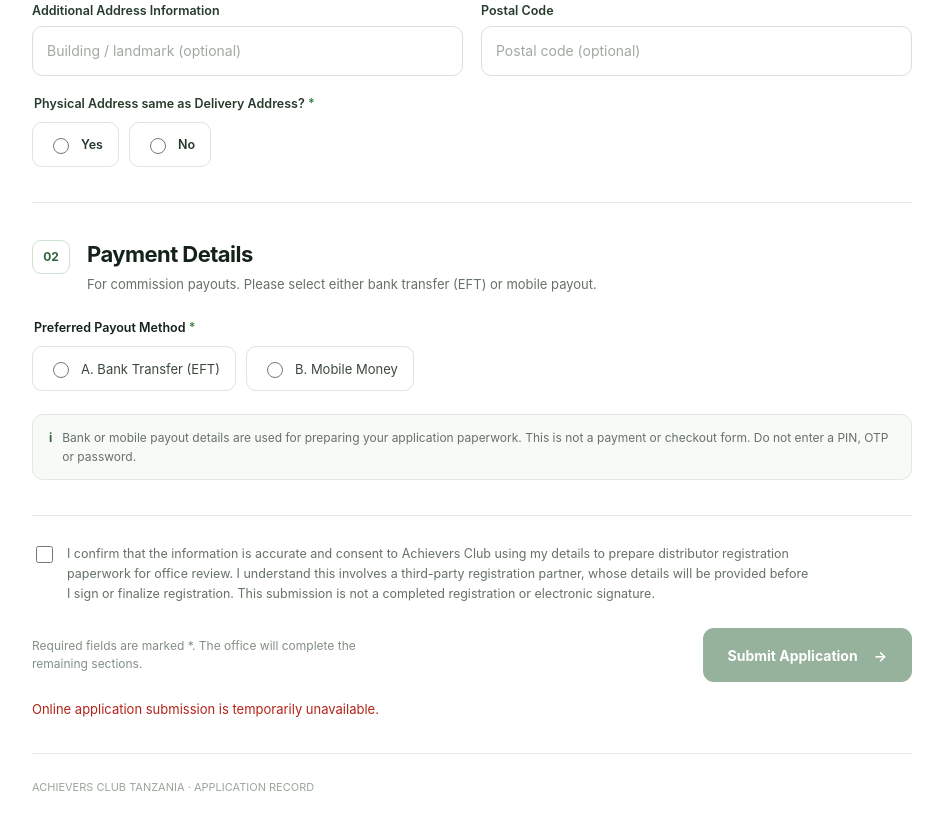
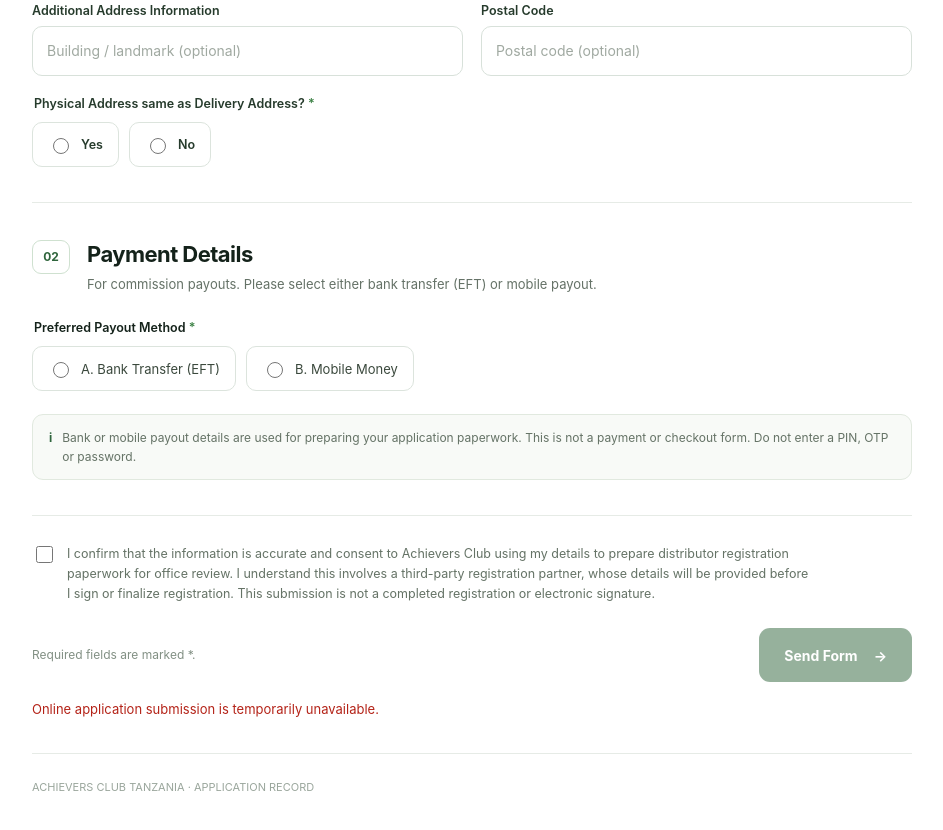
Before and after one commit to nellyjunior46-dotcom/achievers-business, a website: page intake/ac-tz-7m4k29.html in a window 1280 px wide. Shown: the part 1533-2363 px from the top of the page, without its empty margins (168-1111 px from the left). Drawn offline with Linux system fonts and the light colour scheme; no server answers.

Commit message:
Remove office completion note and simplify applicant submit label

```diff
--- a/intake/ac-tz-7m4k29.html
+++ b/intake/ac-tz-7m4k29.html
@@ -157,8 +157,8 @@ input::placeholder,textarea::placeholder{color:#a0a9a1}
       <label class="consent"><input type="checkbox" id="consent" name="consent" required><span>I confirm that the information is accurate and consent to Achievers Club using my details to prepare distributor registration paperwork for office review. I understand this involves a third-party registration partner, whose details will be provided before I sign or finalize registration. This submission is not a completed registration or electronic signature.</span></label>
       <input class="honeypot" name="company_website" tabindex="-1" autocomplete="off">
       <div class="action-line">
-        <span class="footnote">Required fields are marked *. The office will complete the remaining sections.</span>
-        <button class="btn" id="submitBtn" type="submit">Submit Application <span aria-hidden="true">→</span></button>
+        <span class="footnote">Required fields are marked *.</span>
+        <button class="btn" id="submitBtn" type="submit">Send Form <span aria-hidden="true">→</span></button>
       </div>
       <p class="status" id="status" role="status" aria-live="polite"></p>
     </div>
```
